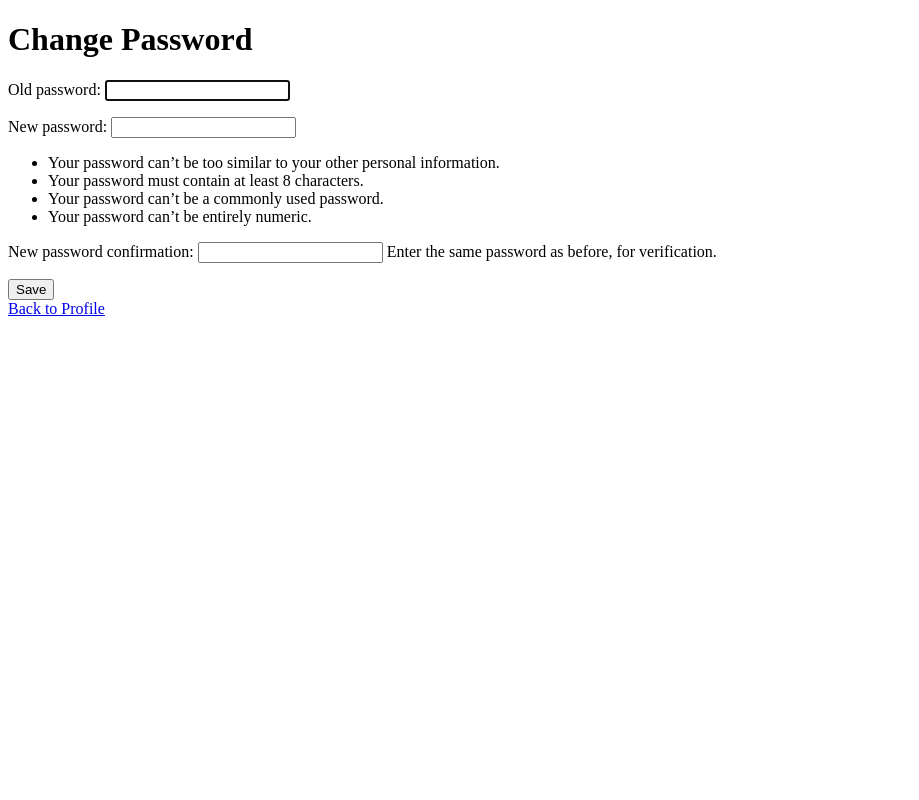
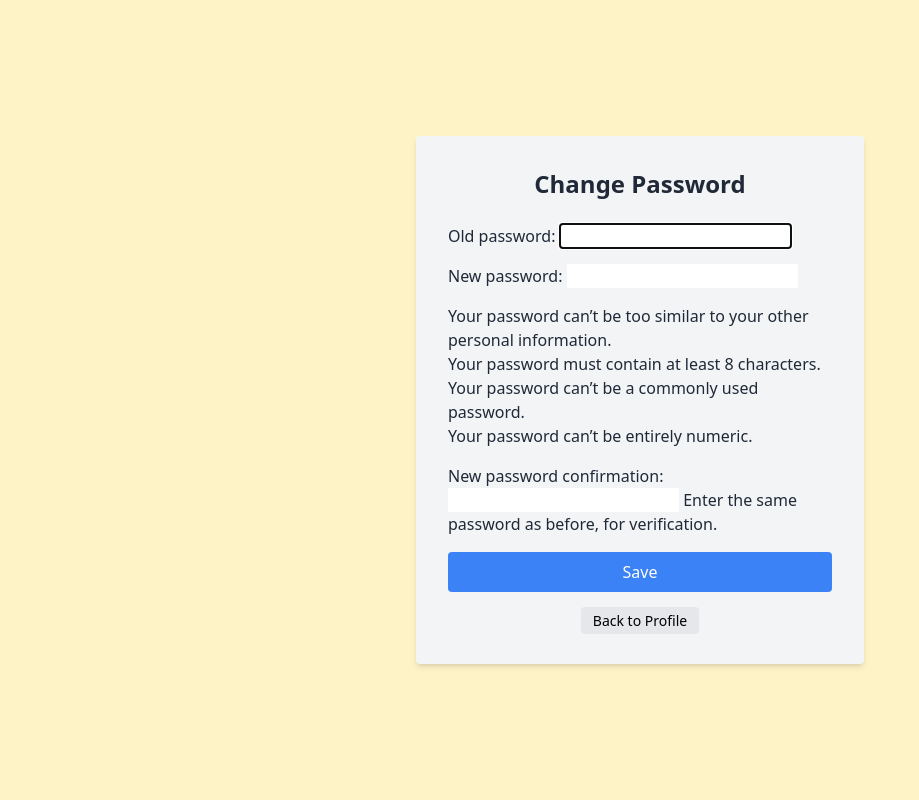
Before and after one commit to firooz-hosseini/CoffeeShop, a Django app: page /accounts/profile/change-password/ in a window 1280 px wide. Shown: the whole page, without its empty margins (0-919 px from the left). Run offline with Django 5.2, Linux system fonts and the light colour scheme; the visitor is signed in with stand-in values (Sample User, id 1); some libraries are stand-ins or nearby versions.

Commit message:
change-password

```diff
--- a/templates/accounts/change_password.html
+++ b/templates/accounts/change_password.html
@@ -4,17 +4,25 @@
     <meta charset="UTF-8">
     <meta name="viewport" content="width=device-width, initial-scale=1.0">
     <title>Change Password</title>
+    <script src="https://cdn.tailwindcss.com"></script>
 </head>
-<body>
-    <h1>Change Password</h1>
+<body class="bg-amber-100 text-gray-800 flex items-center justify-center min-h-screen">
 
-<form method="post">
-    {% csrf_token %}
-    {{ form.as_p }}
-    <button type="submit">Save</button>
-</form>
+    <div class="bg-gray-100 p-8 rounded shadow-md w-full max-w-md">
+        <h1 class="text-2xl font-bold text-center mb-6">Change Password</h1>
 
-<a href="{% url 'profile' %}">Back to Profile</a>
+        <form method="post" class="space-y-4">
+            {% csrf_token %}
+            {{ form.as_p }}
+            <button type="submit" class="w-full bg-blue-500 hover:bg-blue-600 text-white py-2 rounded">
+                Save
+            </button>
+        </form>
+
+        <div class="mt-4 text-center">
+            <a href="{% url 'profile' %}" class="bg-gray-200 hover:bg-gray-300 text-sm text-black px-3 py-1 rounded">Back to Profile</a>
+        </div>
+    </div>
 
 </body>
 </html>
```
